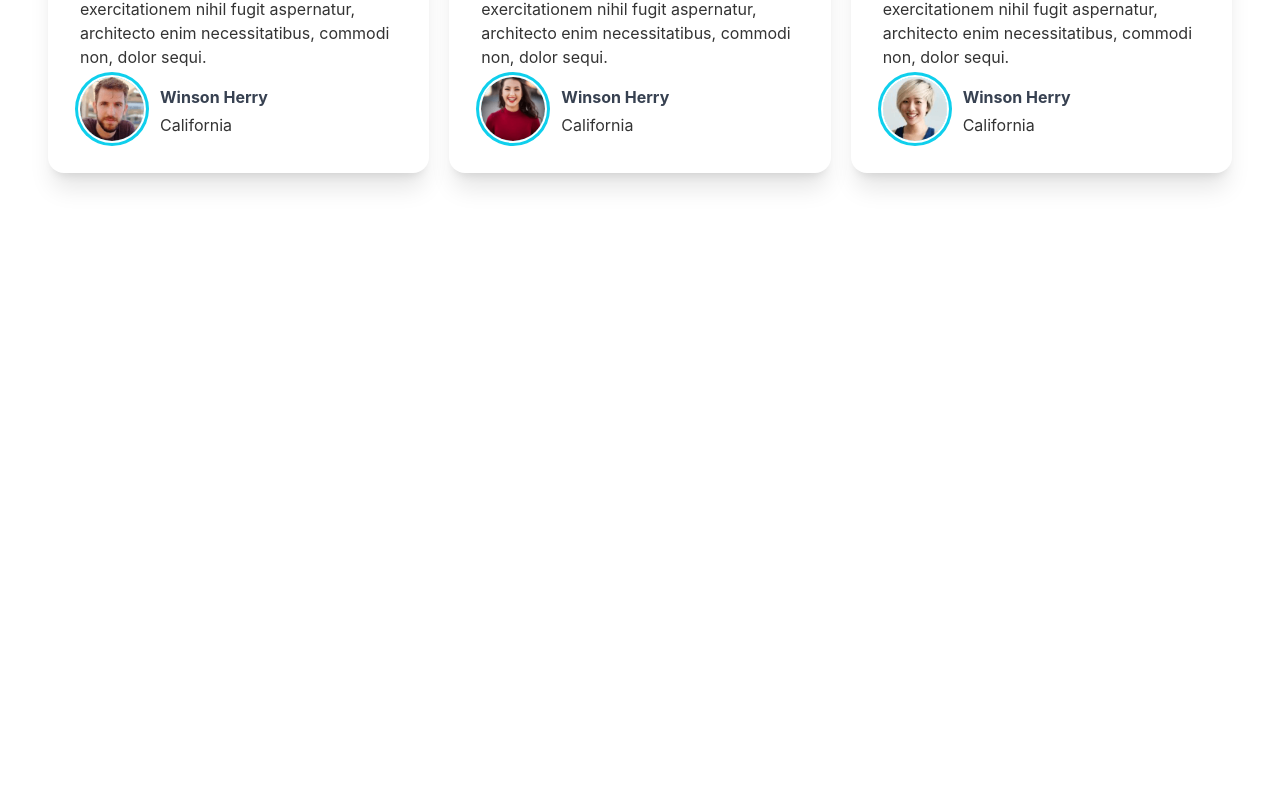
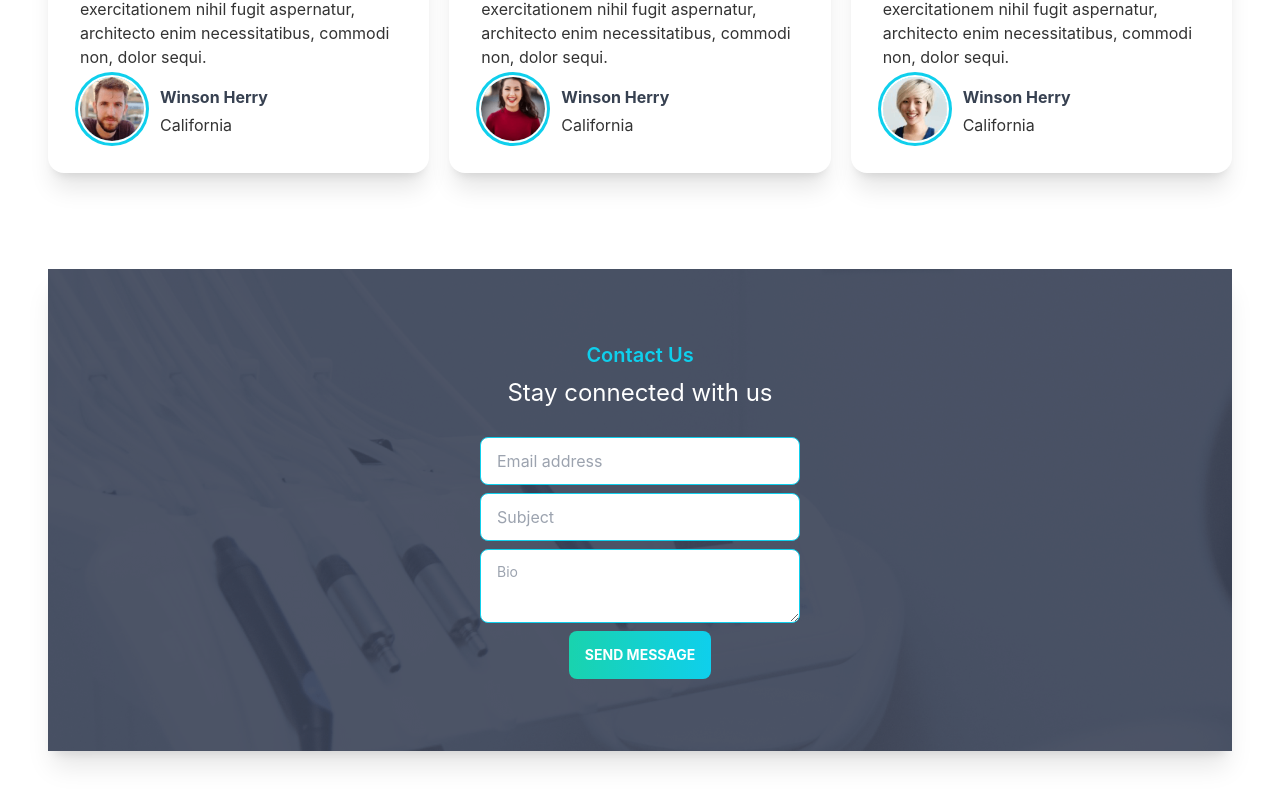
Before and after one commit to rumon5h/doctors-portal-client1, a React (Create React App) app: page / in a window 1280 px wide. Shown: the part 3317-4122 px from the top of the page. Before the commit the page ends 3586 px from the top, so only its background shows below. Built offline with nearby package versions, Linux system fonts and the light colour scheme.

Commit message:
Contact Us form implementation done

```diff
--- /dev/null
+++ b/src/Pages/Home/Contact.js
@@ -0,0 +1,34 @@
+import React from "react";
+import appointment from "../../assets/images/appointment.png";
+import PrimaryButton from "../Shared/PrimaryButton";
+
+const Contact = () => {
+  return (
+    <div
+      style={{
+        background: `url(${appointment})`,
+      }}
+      className=" shadow-xl my-24 py-10"
+    >
+      <div className="card-body items-center text-center">
+        <h2 className="card-title text-primary">Contact Us</h2>
+        <h2 className="text-2xl text-white mb-5">Stay connected with us</h2>
+
+        <input
+          type="text"
+          placeholder="Email address"
+          className="input input-bordered input-primary w-full max-w-xs"
+        />
+        <input
+          type="text"
+          placeholder="Subject"
+          className="input input-bordered input-primary w-full max-w-xs"
+        />
+        <textarea className="textarea textarea-primary w-full max-w-xs" placeholder="Bio"></textarea>
+        <PrimaryButton>Send Message</PrimaryButton>
+      </div>
+    </div>
+  );
+};
+
+export default Contact;
--- a/src/Pages/Home/Home.js
+++ b/src/Pages/Home/Home.js
@@ -1,6 +1,7 @@
 import React from 'react';
 import MakeAppointment from '../../MakeAppointment';
 import Banner from './Banner';
+import Contact from './Contact';
 import Info from './Info';
 import Services from './Services';
 import Terms from './Terms';
@@ -15,6 +16,7 @@ const Home = () => {
             <Terms/>
             <MakeAppointment/>
             <Testimonial/>
+            <Contact/>
         </div>
     );
 };
```
